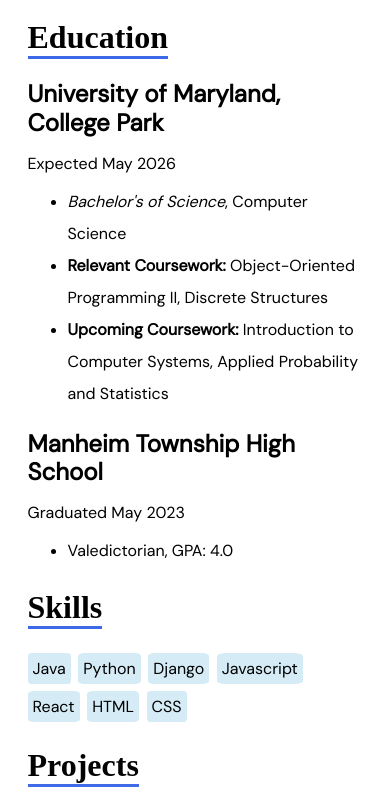
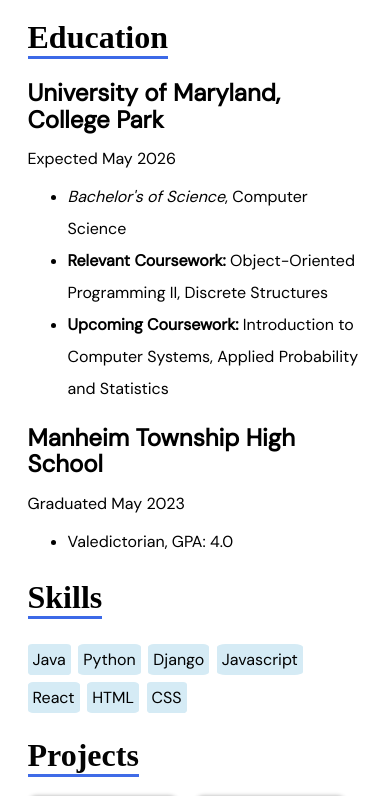
Before and after one commit to daedaldan/daedaldan.github.io, a plain HTML site: page index.html in a window 390 px wide. Shown: the part 881-1677 px from the top of the page. Drawn offline with Linux system fonts and the light colour scheme; a web font is replaced by a local one.

```diff
--- a/style.css
+++ b/style.css
@@ -211,8 +211,10 @@ br {
   margin-right: 5%;
 }
 
-.place {
-  line-height: 1.2em;
+@media (max-width: 1200px) {
+  .place {
+    line-height: 1.1em;
+  }
 }
 
 .role {
```
